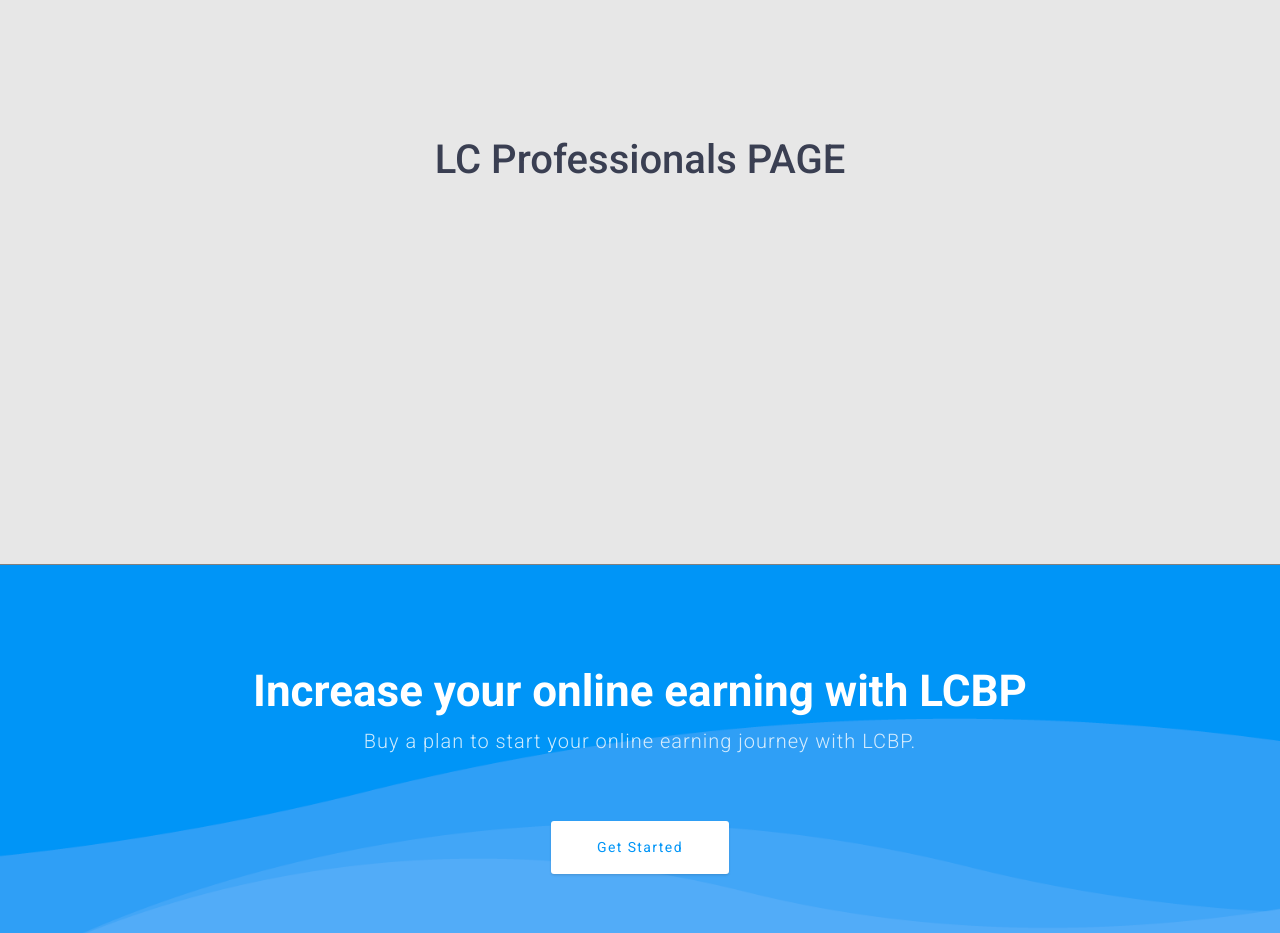
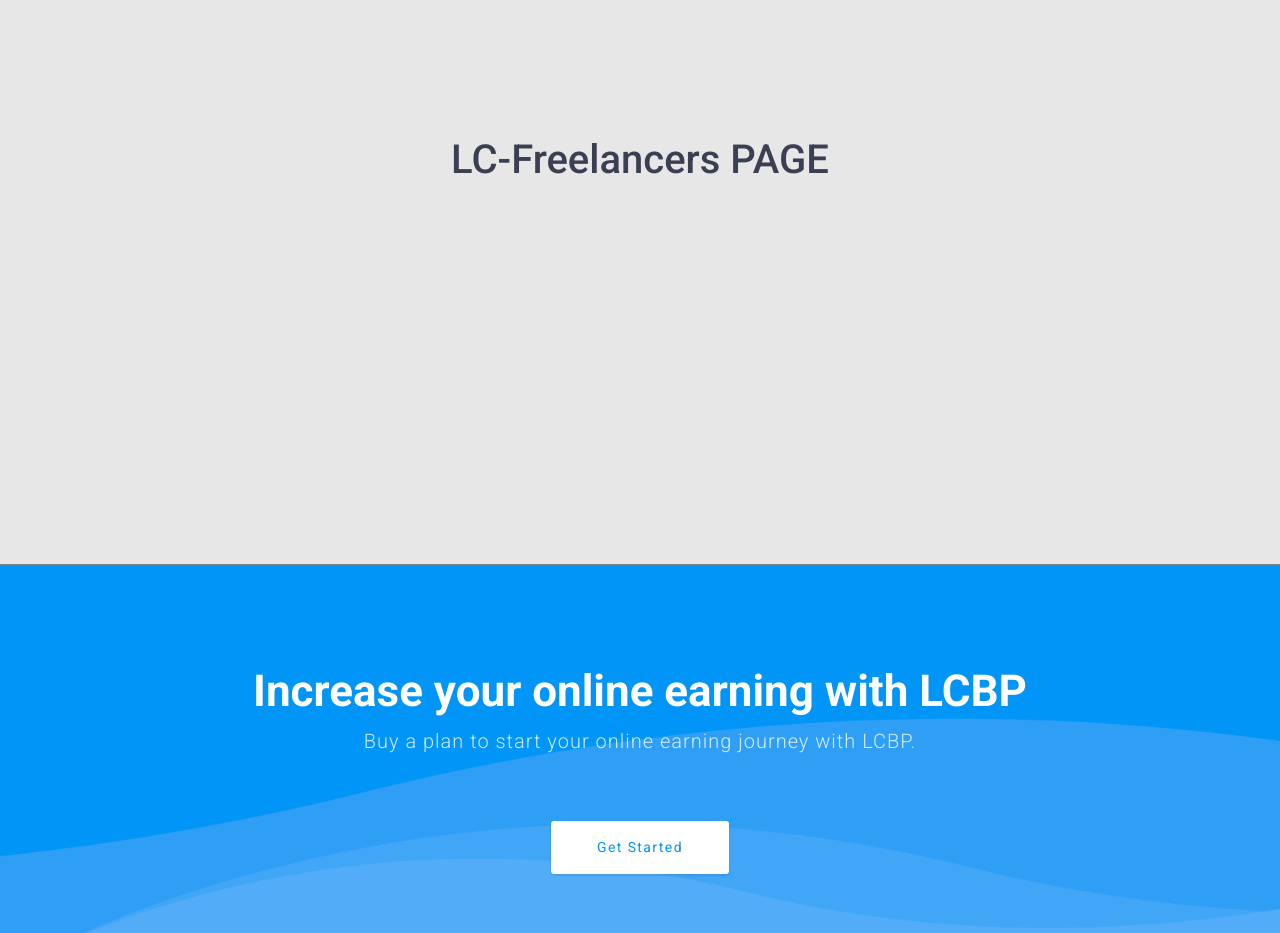
Before and after one commit to uzairdev12/LCBP, a React (Vite) app in the folder Client/: page / in a window 1280 px wide. Shown: the part 1660-2593 px from the top of the page. Built offline with nearby package versions, Linux system fonts and the light colour scheme.

Commit message:
Update HomePage.jsx

```diff
--- a/Client/src/pages/HomePage.jsx
+++ b/Client/src/pages/HomePage.jsx
@@ -172,7 +172,7 @@ function HomePage() {
         </div>
       </section>
       <div className="demopage">
-        <h1>LC Professionals PAGE</h1>
+        <h1>LC-Freelancers PAGE</h1>
       </div>
 
       <section id="call-to-action">
```
